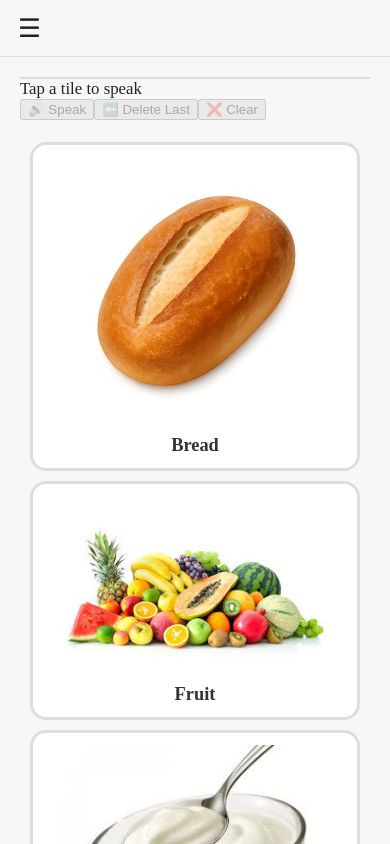
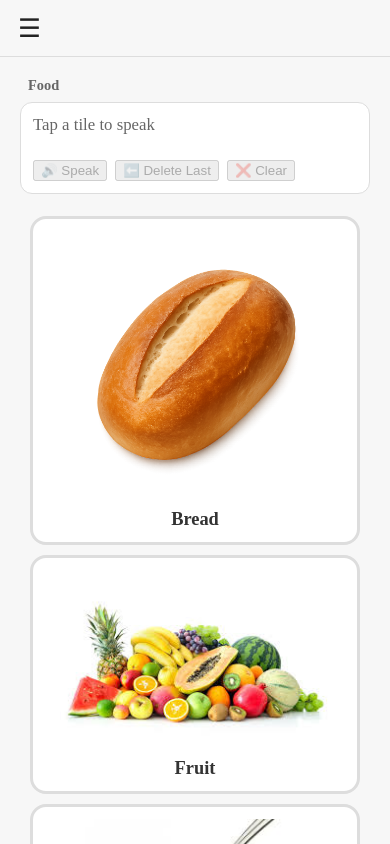
Before and after one commit to ingemedical16/aac-app, a Next.js app in the folder apps/frontend/: page / in a window 390 px wide. Shown: the top 844 px of the page. Built offline with nearby package versions, Linux system fonts and the light colour scheme.

Commit message:
Phase 4.7 : 📱 Mobile users always know: Where they are What context they’re selecting from 🧠 AAC-friendly: reduces confusion, supports learning 🖥 Desktop remains unchanged

```diff
--- a/apps/frontend/src/app/[[...locale]]/page.tsx
+++ b/apps/frontend/src/app/[[...locale]]/page.tsx
@@ -92,7 +92,12 @@ export default function LocalePage({
           locale={locale}
           onClear={() => setSentence([])}
           onDeleteLast={() => setSentence((s) => s.slice(0, -1))}
+          activeCategoryLabel={
+            CATEGORIES.find((c) => c.id === activeCategory)?.label[locale]
+          }
+          activeGroupLabel={activeGroup}
         />
+
 
         <Board
           tiles={filteredTiles}
--- a/apps/frontend/src/components/SentenceBar/SentenceBar.module.scss
+++ b/apps/frontend/src/components/SentenceBar/SentenceBar.module.scss
@@ -1,17 +1,64 @@
 @use "@/styles/breakpoints.scss" as *;
 
-.bar {
-  position: sticky;
-  bottom: 0;
-  z-index: 800;
-
-  background: var(--bg);
-  border-top: 2px solid var(--border);
+.wrapper {
+  display: flex;
+  flex-direction: column;
+  gap: var(--gap-sm);
 }
 
-@include respond(tablet-portrait) {
-  .bar {
-    position: relative;
-    border-top: none;
+/* ✅ BREADCRUMB */
+.breadcrumb {
+  display: none;
+  font-size: var(--font-size-sm);
+  font-weight: var(--font-weight-bold);
+  color: var(--text-muted);
+  padding-inline: var(--padding-sm);
+}
+
+.sep {
+  margin-inline: 6px;
+}
+
+/* MOBILE ONLY */
+@include respond(mobile) {
+  .breadcrumb {
+    display: flex;
+    align-items: center;
   }
 }
+
+.bar {
+  display: flex;
+  flex-direction: column;
+  gap: var(--gap-sm);
+  padding: var(--padding-md);
+  border: 1px solid var(--border);
+  border-radius: var(--radius-md);
+  background: var(--tile-bg);
+}
+
+.words {
+  min-height: 2.2em;
+}
+
+.word {
+  font-weight: var(--font-weight-bold);
+}
+
+.hint {
+  color: var(--text-muted);
+}
+
+.buttons {
+  display: flex;
+  gap: var(--gap-sm);
+  flex-wrap: wrap;
+}
+
+.barSpeaking {
+  outline: 3px solid var(--accent);
+}
+
+.highContrast {
+  border-color: var(--accent);
+}
--- a/apps/frontend/src/components/SentenceBar/index.tsx
+++ b/apps/frontend/src/components/SentenceBar/index.tsx
@@ -11,10 +11,14 @@ import { useTranslation } from "react-i18next";
 
 interface Props {
   sentence: TileData[];
-  locale: "en" | "fr" | "ar" | "ro";
+  locale: string;
   onClear: () => void;
   onDeleteLast: () => void;
   grammarMode?: GrammarMode;
+
+  /* ✅ Phase 4.7 */
+  activeCategoryLabel?: string;
+  activeGroupLabel?: string | null;
 }
 
 export default function SentenceBar({
@@ -23,14 +27,19 @@ export default function SentenceBar({
   onClear,
   onDeleteLast,
   grammarMode = "simple",
+  activeCategoryLabel,
+  activeGroupLabel,
 }: Props) {
   const { speak } = useTTS();
   const { t } = useTranslation("common");
   const { profile } = useUserProfile();
   const [isSpeaking, setIsSpeaking] = useState(false);
 
-  // ✅ correct signature (3 args)
-  const fullSentence = buildSentence(sentence, locale, grammarMode);
+  const fullSentence = buildSentence(
+    sentence,
+    locale as any,
+    grammarMode
+  );
 
   const handleSpeak = () => {
     if (!fullSentence) return;
@@ -41,11 +50,32 @@ export default function SentenceBar({
   return (
     <div
       className={[
+        styles.wrapper,
+        profile.highContrast ? styles.highContrast : "",
+      ].join(" ")}
+    >
+      {/* ✅ MOBILE BREADCRUMB */}
+      {(activeCategoryLabel || activeGroupLabel) && (
+        <div className={styles.breadcrumb}>
+          <span>{activeCategoryLabel}</span>
+          {activeGroupLabel && (
+            <>
+              <span className={styles.sep}>›</span>
+              <span>{activeGroupLabel}</span>
+            </>
+          )}
+        </div>
+      )}
+
+      {/* MAIN BAR */}
+      <div
+        className={[
+          "aac-row",
           styles.bar,
-        profile.highContrast ? styles.highContrast : "",
           isSpeaking ? styles.barSpeaking : "",
         ].join(" ")}
       >
+        {/* WORD LIST */}
         <div className={styles.words}>
           {sentence.map((tile) => (
             <span key={tile.id} className={styles.word}>
@@ -58,8 +88,13 @@ export default function SentenceBar({
           )}
         </div>
 
+        {/* BUTTONS */}
         <div className={styles.buttons}>
-        <button className={styles.speak} onClick={handleSpeak} disabled={!fullSentence}>
+          <button
+            className={styles.speak}
+            onClick={handleSpeak}
+            disabled={!fullSentence}
+          >
             🔊 {t("speak")}
           </button>
 
@@ -71,10 +106,15 @@ export default function SentenceBar({
             ⬅️ {t("deleteLast")}
           </button>
 
-        <button className={styles.clear} onClick={onClear} disabled={sentence.length === 0}>
+          <button
+            className={styles.clear}
+            onClick={onClear}
+            disabled={sentence.length === 0}
+          >
             ❌ {t("clear")}
           </button>
         </div>
       </div>
+    </div>
   );
 }
```
Lines whose indentation alone changed are shown as unchanged.
